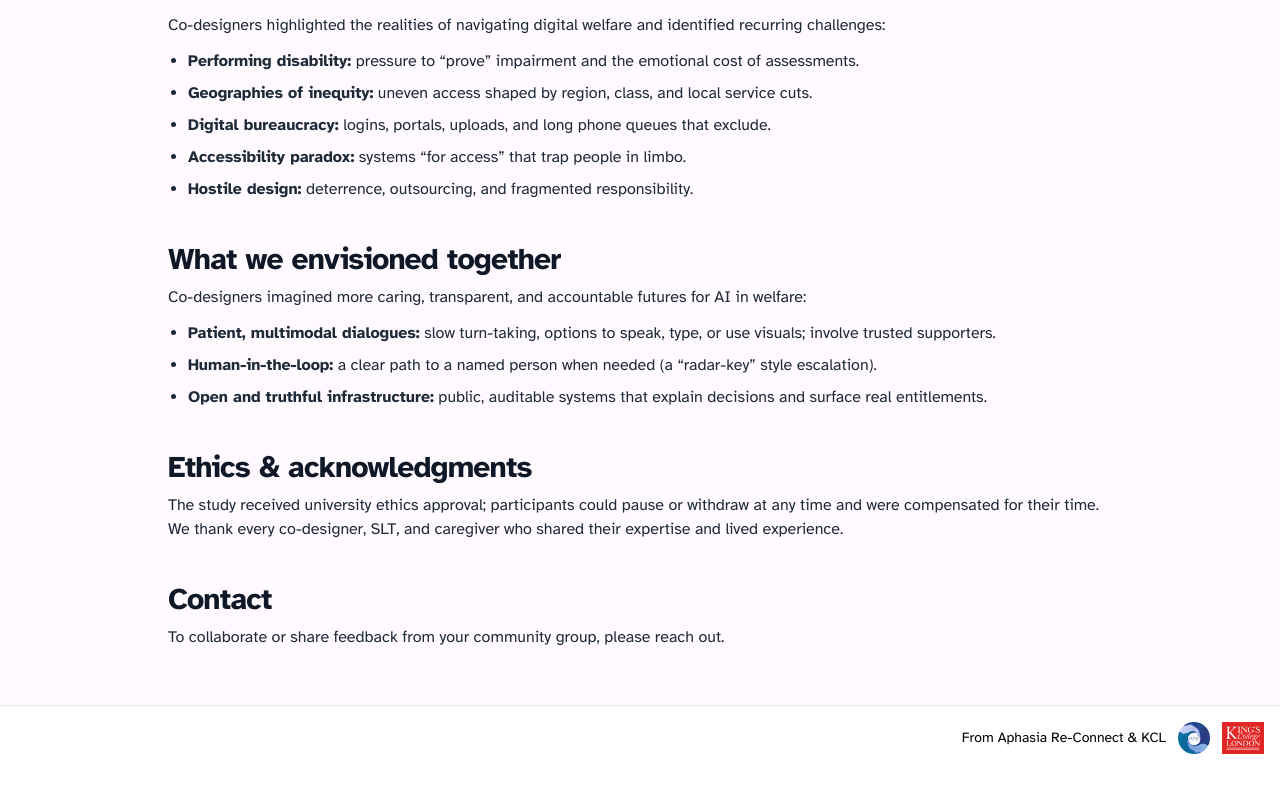
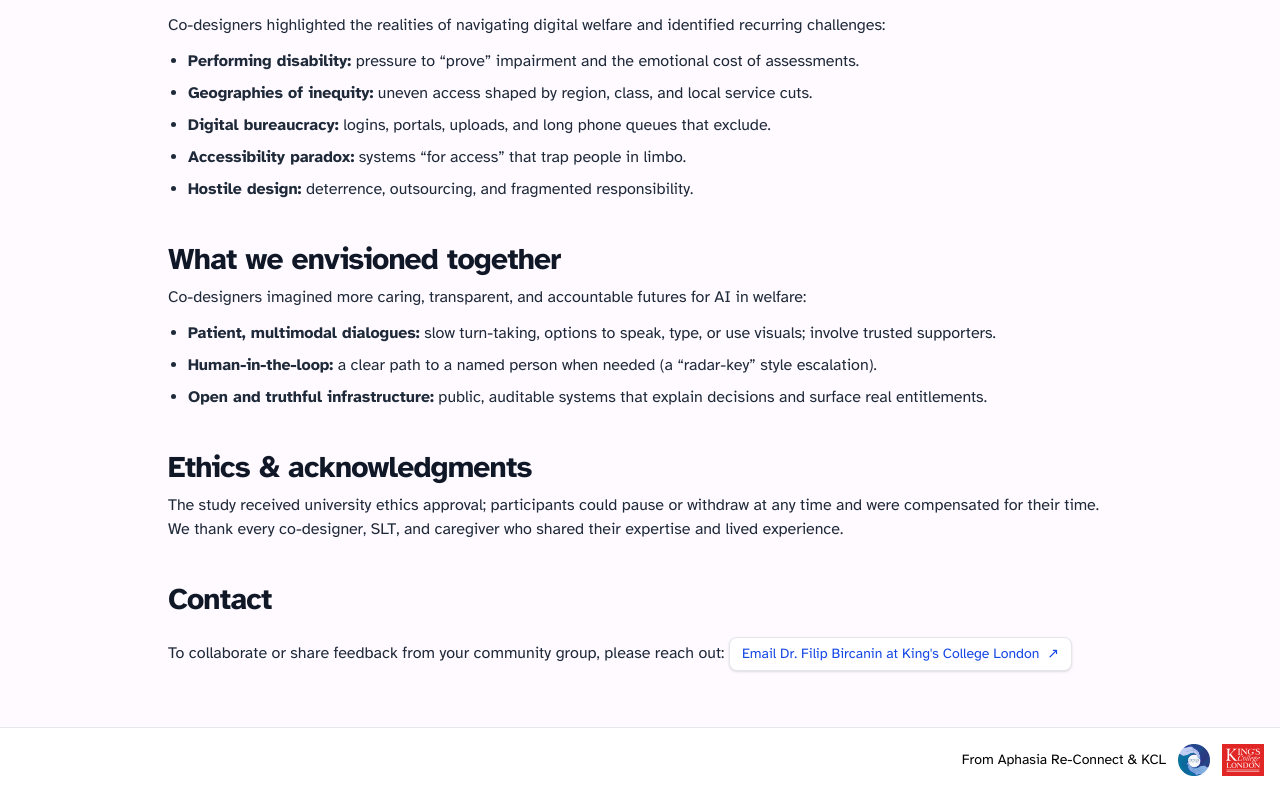
Before and after one commit to HumphreyCurtis/Advokit, a Next.js app: page /about in a window 1280 px wide. Shown: the part 1296-2088 px from the top of the page. Before the commit the page ends 2066 px from the top, so only its background shows below. Built offline with nearby package versions, Linux system fonts and the light colour scheme.

Commit message:
Added Filip's email to site contact info

```diff
--- a/app/about/page.tsx
+++ b/app/about/page.tsx
@@ -226,9 +226,19 @@ export default function About() {
           <h2 className="text-2xl font-semibold tracking-tight md:text-3xl">
             Contact
           </h2>
-          <p className="mt-2 max-w-3xl text-gray-800">
+          <p className="mt-2 text-gray-800">
             To collaborate or share feedback from your community group, please
-            reach out.
+            reach out:{" "}
+            <a
+              href="mailto:filip.bircanin@kcl.ac.uk
+         ?subject=Advokit"
+              target="_blank"
+              rel="noopener noreferrer"
+              className="mt-3 inline-flex items-center gap-2 rounded-lg border border-gray-200 bg-white px-3 py-1.5 text-sm font-medium text-blue-700 shadow-sm hover:bg-blue-50"
+            >
+              Email Dr. Filip Bircanin at King's College London
+              <span aria-hidden="true">↗</span>
+            </a>
           </p>
         </section>
       </div>
```
